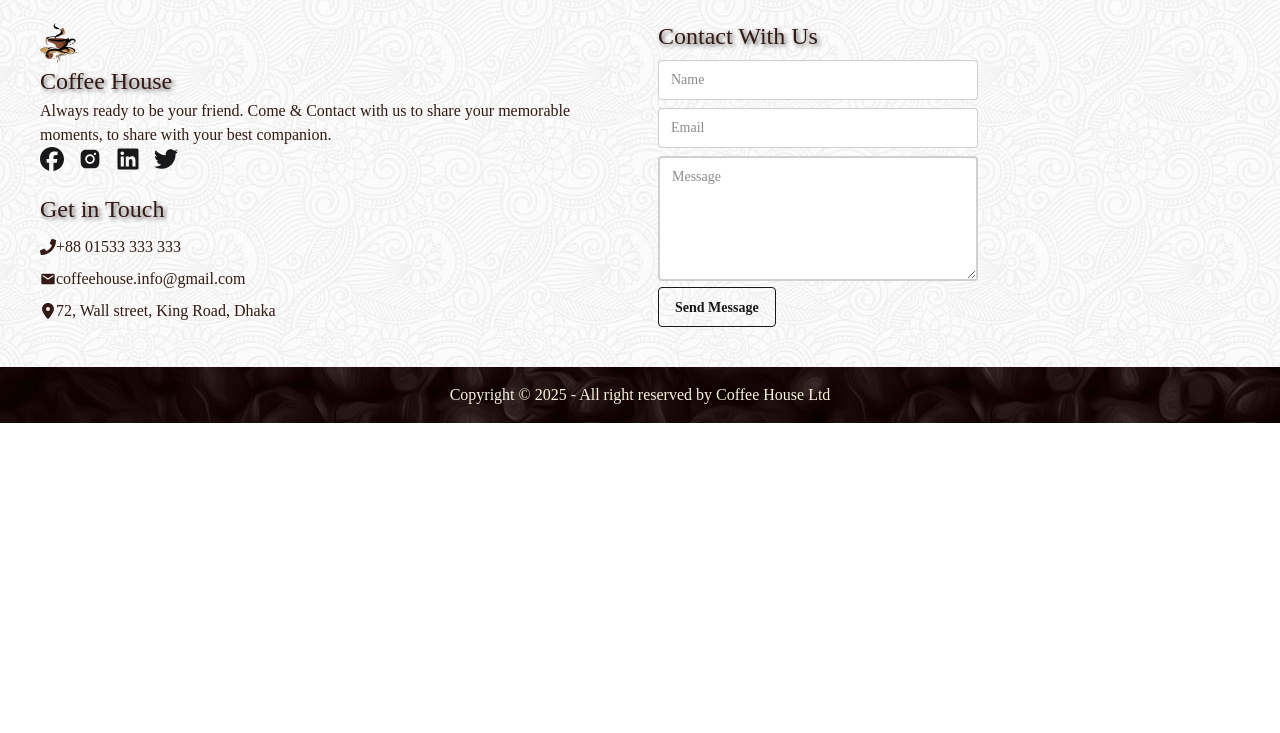
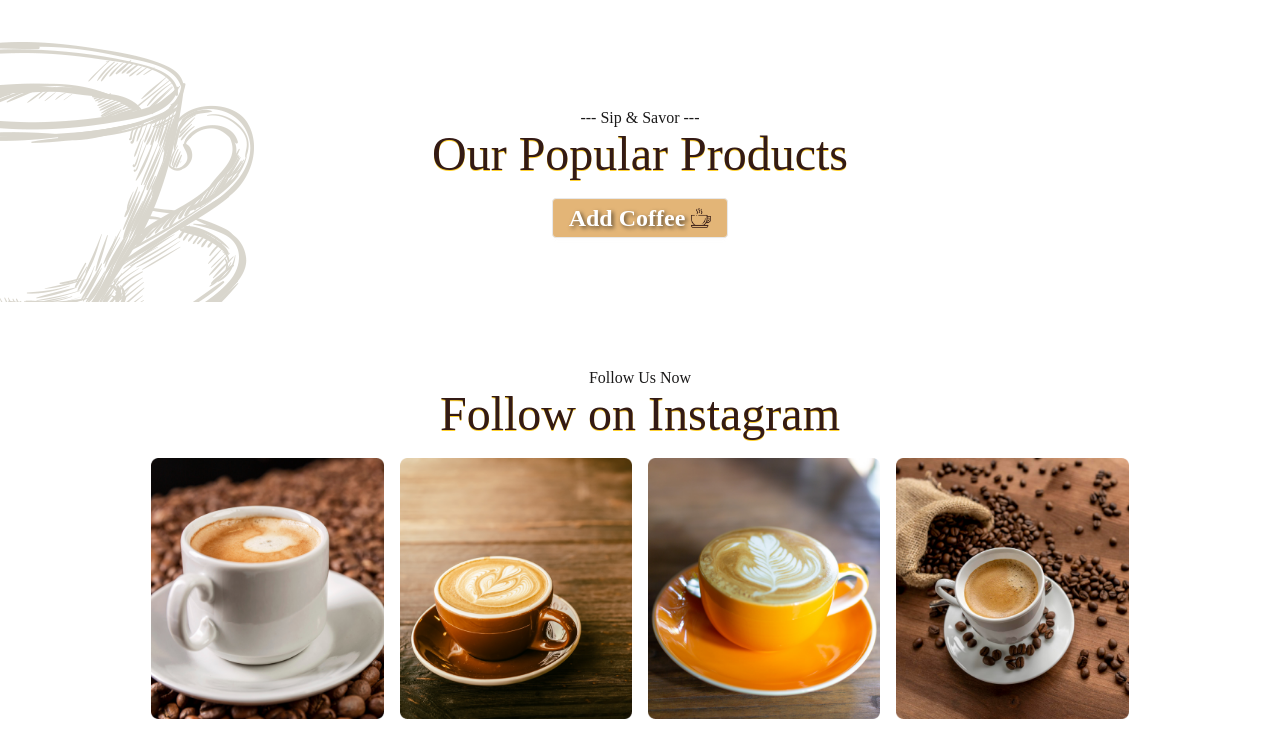
Before and after one commit to ChibgatullahMinhaz/Coffee-house, a React (Vite) app: page / in a window 1280 px wide. Shown: the part 660-1393 px from the top of the page. Before the commit the page ends 1083 px from the top, so only its background shows below. Built offline with nearby package versions, Linux system fonts and the light colour scheme; a web font is replaced by a local one.

Commit message:
added follow insta section

```diff
--- /dev/null
+++ b/public/Follow.json
@@ -0,0 +1,26 @@
+[
+    {
+        "image": "/src/assets/cups/Rectangle 10.png"
+    },
+    {
+        "image": "/src/assets/cups/Rectangle 11.png"
+    },
+    {
+        "image": "/src/assets/cups/Rectangle 12.png "
+    },
+    {
+        "image": "/src/assets/cups/Rectangle 13.png"
+    },
+    {
+        "image": "/src/assets/cups/Rectangle 14.png"
+    },
+    {
+        "image": "/src/assets/cups/Rectangle 15.png"
+    },
+    {
+        "image": "/src/assets/cups/Rectangle 16.png"
+    },
+    {
+        "image": "/src/assets/cups/Rectangle 9.png"
+    }
+]
--- a/src/Layouts/ErrorLaoyouts.jsx
+++ b/src/Layouts/ErrorLaoyouts.jsx
@@ -1,4 +1,4 @@
-import React from "react";
+import React, { useEffect } from "react";
 import ErrorNavbar from "../components/ErrorNavbar";
 import { IoMdArrowBack } from "react-icons/io";
 import { Link } from "react-router";
@@ -7,6 +7,12 @@ import { motion } from "framer-motion";
 import ErrorImage from "../assets/404/404.gif";
 import ScrollButton from "../components/UI/ScrollButton";
 const ErrorLaoyouts = () => {
+    useEffect(()=>{
+        window.scrollTo({
+            top: 0,
+            behavior: 'smooth'
+        })
+    },[])
   return (
     <>
     <ScrollButton></ScrollButton>
--- a/src/Pages/Home.jsx
+++ b/src/Pages/Home.jsx
@@ -2,12 +2,16 @@ import React from 'react';
 import Hero from '../components/Hero';
 import ScrollButton from '../components/UI/ScrollButton';
 import SubHeader from '../components/SubHeader';
+import OurProductSection from '../components/OurProductSection';
+import FollowUsSection from '../components/FollowUsSection';
 
 const Home = () => {
     return (
         <>
            <Hero></Hero>
            <SubHeader></SubHeader>
+           <OurProductSection></OurProductSection>
+           <FollowUsSection></FollowUsSection>
         </>
     );
 };
--- /dev/null
+++ b/src/components/FollowUsSection.jsx
@@ -0,0 +1,63 @@
+import React, { useEffect, useState } from "react";
+import { motion } from "framer-motion";
+import { toast } from "react-toastify";
+const FollowUsSection = () => {
+  const [gallery, setGallery] = useState([]);
+  const [isLoading, setIsLoading] = useState(true);
+  useEffect(() => {
+    const loadData = async () => {
+      try {
+        setIsLoading(true);
+        const res = await fetch("/Follow.json");
+        const data = await res.json();
+        setGallery(data);
+      } catch (error) {
+        toast.error(error.message);
+      } finally {
+        setIsLoading(false);
+      }
+    };
+    loadData();
+  }, []);
+
+  return (
+    <div className="max-w-11/12 mx-auto text-center my-7">
+      <motion.p
+        initial={{ x: -70, opacity: 0 }}
+        whileInView={{ x: 0, opacity: 1 }}
+        transition={{ duration: 0.5, ease: "easeInOut" }}
+        viewport={{ once: false, amount: 0 }}
+        className="text-[#1B1A1A]"
+      >
+        Follow Us Now
+      </motion.p>
+      <motion.h1
+        initial={{ y: 70, opacity: 0 }}
+        whileInView={{ y: 0, opacity: 1 }}
+        transition={{ duration: 0.5, ease: "easeInOut" }}
+        viewport={{ once: false, amount: 0 }}
+        className="text-shadow-2xs text-shadow-amber-300 text-[#331A15] text-3xl md:text-4xl lg:text-5xl"
+      >
+        Follow on Instagram
+      </motion.h1>
+
+      {/* image galarry  */}
+      <div className="max-w-10/12 mx-auto grid grid-cols-1 md:grid-cols-3 lg:grid-cols-4 sm:gap-4 mt-5">
+        {gallery &&
+          gallery.map((img, idx) => (
+            <motion.div
+              initial={{ y: 70, opacity: 0 }}
+              whileInView={{ y: 0, opacity: 1 }}
+              transition={{ duration: 0.5, ease: "easeInOut" }}
+              viewport={{ once: false, amount: 0 }}
+              key={idx}
+            >
+              <img src={img?.image} alt="" />
+            </motion.div>
+          ))}
+      </div>
+    </div>
+  );
+};
+
+export default FollowUsSection;
--- /dev/null
+++ b/src/components/OurProductSection.jsx
@@ -0,0 +1,44 @@
+import React from "react";
+import { motion } from "framer-motion";
+import Icon from "../assets/icons/1.png";
+import { Link } from "react-router";
+const OurProductSection = () => {
+  return (
+    <div id="productSection" className="my-16">
+      <div className="max-w-11/12  mx-auto text-center py-6 md:py-16">
+        <motion.p
+          initial={{ x: -70, opacity: 0 }}
+          whileInView={{ x: 0, opacity: 1 }}
+          transition={{ duration: 0.5, ease: "easeInOut" }}
+          viewport={{ once: false, amount: 0 }}
+          className="text-[#1B1A1A]"
+        >
+          --- Sip & Savor ---
+        </motion.p>
+        <motion.h1
+          initial={{ y: 70, opacity: 0 }}
+          whileInView={{ y: 0, opacity: 1 }}
+          transition={{ duration: 0.5, ease: "easeInOut" }}
+          viewport={{ once: false, amount: 0 }}
+          className="text-shadow-2xs text-shadow-amber-300 text-[#331A15] text-3xl md:text-4xl lg:text-5xl"
+        >
+          Our Popular Products
+        </motion.h1>
+        <Link to={"addCoffee"}>
+          <motion.button
+            initial={{ y: 100, opacity: 0 }}
+            whileInView={{ y: 0, opacity: 1 }}
+            transition={{ duration: 0.5, ease: "easeInOut",  delay:1}}
+            viewport={{ once: false, amount: 0 }}
+            className="btn bg-[var(--btnColor)] content-center mt-5"
+          >
+            <span className="text-white textShadow">Add Coffee</span>
+            <img src={Icon} className="w-5 h-5" alt="add coffee" />
+          </motion.button>
+        </Link>
+      </div>
+    </div>
+  );
+};
+
+export default OurProductSection;
--- a/src/index.css
+++ b/src/index.css
@@ -12,11 +12,14 @@
 * {
   font-family: var(--fontFamily);
 }
-
+.textShadow {
+  text-shadow: 2px 2px 4px rgba(0, 0, 0, 0.6);
+  font-size: 1.5rem;
+}
 html {
   scroll-behavior: smooth;
 }
-#minHight{
+#minHight {
   min-height: calc(100vh - 500px);
 }
 #navbar {
@@ -31,25 +34,25 @@ html {
   color: beige;
 }
 
-.active{
+.active {
   color: whitesmoke;
 }
-#hero{
-  background-image: url('../src/assets/more/3.png');
+#hero {
+  background-image: url("../src/assets/more/3.png");
 }
-
+#productSection {
+  background-image: url("../src/assets/more/1.png");
+  background-repeat: no-repeat;
+}
 /* footer */
-footer{
-  background-image: url('../src/assets/more/13.jpg');
+footer {
+  background-image: url("../src/assets/more/13.jpg");
   background-repeat: no-repeat;
 }
 
-.textShadow {
-  text-shadow: 2px 2px 4px rgba(0, 0, 0, 0.6);
-  font-size: 1.5rem;
-}
-.copyRight{
-   background-image: url('../src/assets/more/24.jpg');
+
+.copyRight {
+  background-image: url("../src/assets/more/24.jpg");
   background-repeat: no-repeat;
   color: beige;
 }
```
